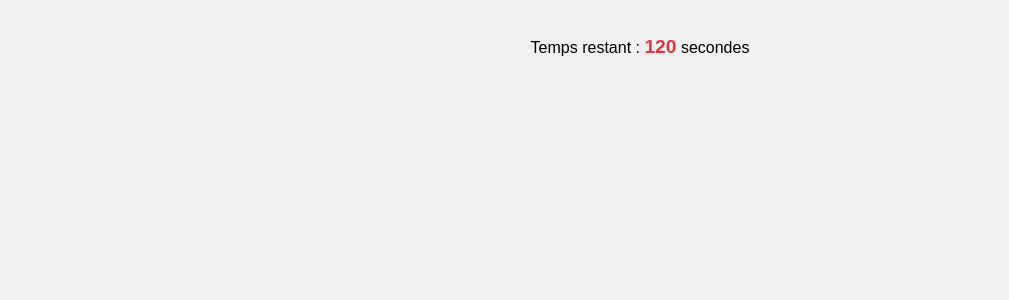
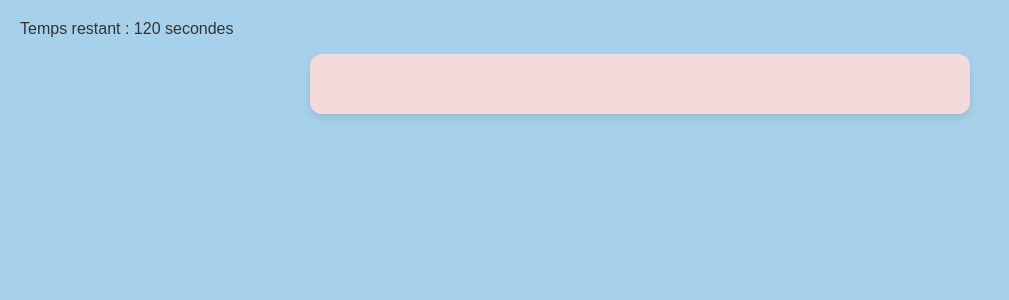
Before and after one commit to Melissahachemi/quiz, a PHP site: page /quiz_common.php in a window 1280 px wide. Shown: the top 300 px of the page, without its empty margins (0-1009 px from the left). Run offline with PHP 8.4, Linux system fonts and the light colour scheme; the visitor is signed in with stand-in values (Sample User, id 1).

Commit message:
small updates

```diff
--- a/quiz_films.php
+++ b/quiz_films.php
@@ -11,7 +11,7 @@
 mysqli_close($conn);
 ?>
 
-<h1>Quiz Films</h1>
+<h1>Quiz Films/Series</h1>
 
 <?php foreach ($questions as $index => $question): ?>
     <div class="question" id="question<?php echo $index; ?>" style="display:<?php echo ($index == 0) ? 'block' : 'none'; ?>;">
--- a/quiz_style.css
+++ b/quiz_style.css
@@ -1,51 +1,93 @@
 /* quiz_style.css */
 
-/* Styles de base pour les questions et les boutons */
-.question {
-    margin-bottom: 20px;
-    padding: 15px;
-    border: 1px solid #ccc;
-    border-radius: 5px;
+body {
+    font-family: 'Comfortaa', sans-serif;
+    background-color: #A7D1EB;/* Couleur de fond claire, similaire au dashboard */
+    color: #333; /* Couleur de texte principale */
+    margin: 20px; /* Ajoute une marge autour du contenu */
 }
 
-.next-btn, button[type="submit"] {
-    padding: 10px 15px;
-    background-color: #007bff;
-    color: white;
-    border: none;
-    border-radius: 5px;
+h1 {
+    color: #a877b6; /* Couleur d'accentuation, similaire au dashboard */
+    text-align: center;
+    margin-bottom: 30px;
+}
+
+p#timer {
+    font-size: 1.2em;
+    color: #d9534f; /* Couleur pour indiquer le temps */
+    text-align: center;
+    margin-bottom: 20px;
+    font-weight: bold;
+}
+
+#quiz-form {
+    background-color: #f4dada;
+    padding: 30px;
+    border-radius: 12px;
+    box-shadow: 0 4px 8px rgba(0, 0, 0, 0.1);
+    max-width: 600px;
+    margin: 0 auto;
+}
+
+.question {
+    margin-bottom: 30px;
+    padding: 20px;
+    border: 1px solid #ddd;
+    border-radius: 8px;
+    background-color:#a877b6;
+}
+
+.question p {
+    font-size: 1.1em;
+    color: #362121;
+    margin-bottom: 15px;
+}
+
+.question label {
+    display: flex;
+    margin-bottom: 10px;
+    font-size: 1em;
+    color: #000000;
     cursor: pointer;
 }
 
-.next-btn:hover, button[type="submit"]:hover {
-    background-color: #0056b3;
+.question input[type="radio"] {
+    margin-right: 8px;
 }
 
-#timer {
-    font-size: 1.2em;
-    font-weight: bold;
-    color: #dc3545;
+.next-btn,
+#quiz-form button[type="submit"] {
+    background-color: #020912; /* Couleur bleue, contraste avec le dashboard */
+    color: white;
+    padding: 10px 20px;
+    border: none;
+    border-radius: 8px;
+    font-size: 1em;
+    cursor: pointer;
+    transition: background-color 0.3s ease;
 }
 
-body {
-    font-family: sans-serif;
-    text-align: center;
-    background-color: #f0f0f0; /* Un gris clair pour le fond */
-    margin: 0;
-    padding: 20px;
+.next-btn:hover,
+#quiz-form button[type="submit"]:hover {
+    background-color: #7a99bb;
 }
 
-h1 {
-    color: #333;
-    margin-bottom: 20px;
+.next-btn {
+    margin-top: 15px;
 }
 
-label {
+#quiz-form button[type="submit"] {
     display: block;
-    margin: 10px 0;
-    cursor: pointer;
+    width: 100%;
+    margin-top: 20px;
 }
 
-input[type="radio"] {
-    margin-right: 5px;
-}
+/* Adaptation pour s'intégrer potentiellement dans une partie du dashboard */
+/* Si le quiz doit être intégré dans une section spécifique du dashboard, */
+/* vous pourriez avoir besoin d'ajuster les marges et la largeur max. */
+/* Par exemple: */
+/*.dashboard-section #quiz-form {
+    max-width: none; !* Enlever la largeur max si dans une section *!
+    margin: 20px 0;
+}*/
```
